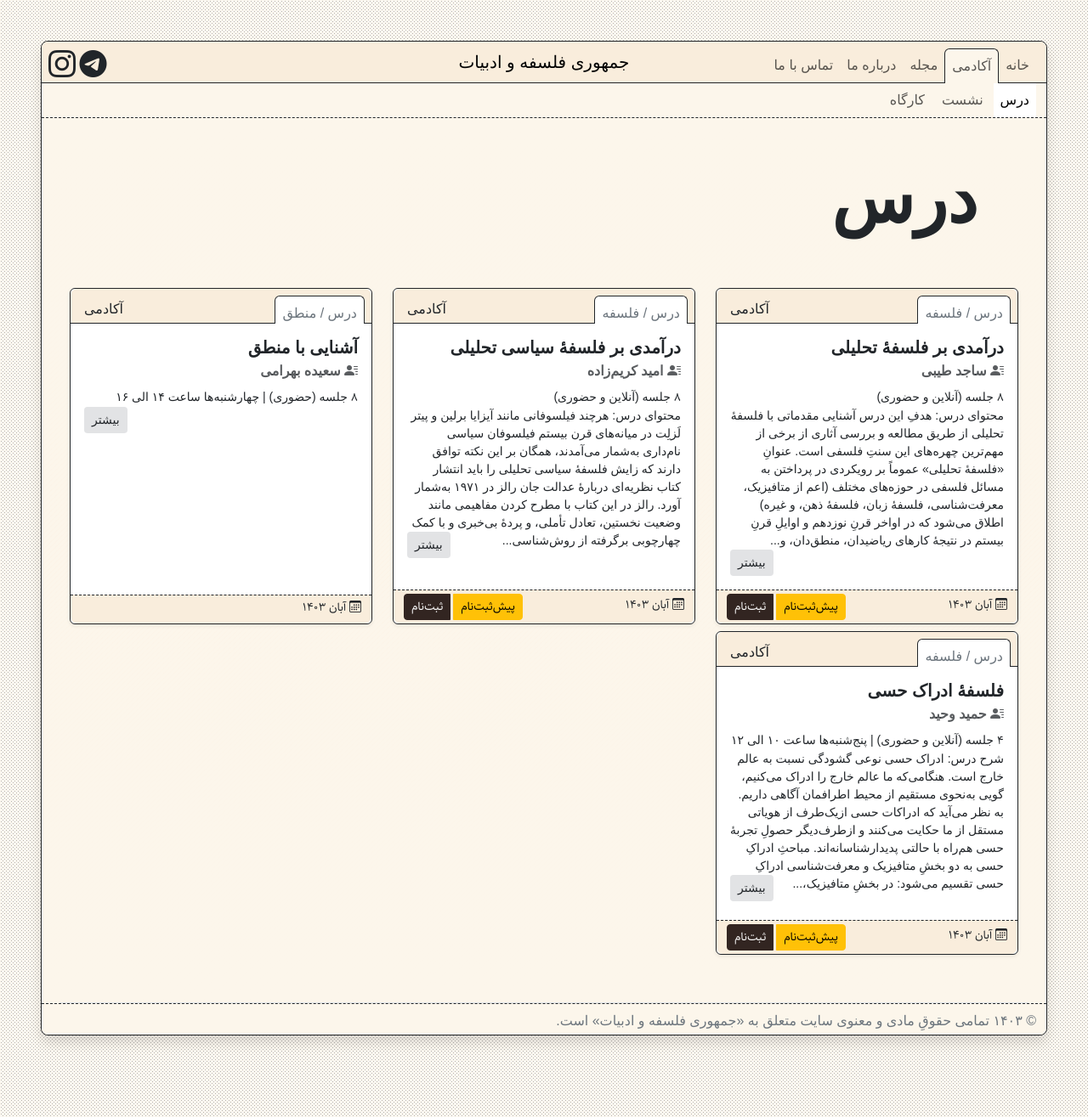
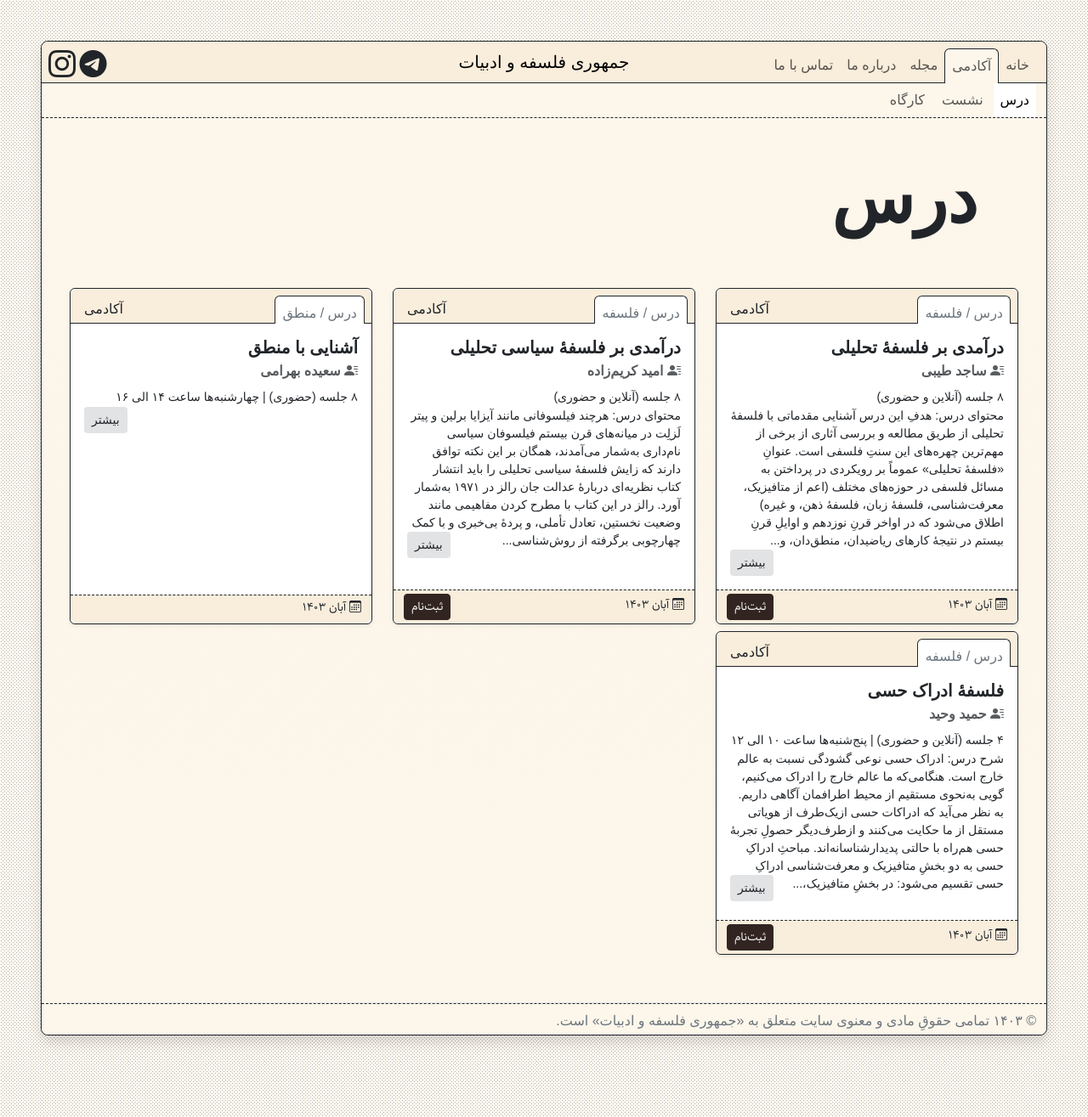
Before and after one commit to phicudemy/phicudemy.github.io, a Jekyll site: the page built from _contents/courses.md, in a window 1280 px wide. Shown: the whole page at 85% size. Built offline with Jekyll 4.4.1, drawn with Linux system fonts in a browser that asks for light colours; some web fonts are replaced.

Commit message:
Update cardCourse.html

```diff
--- a/_includes/cardCourse.html
+++ b/_includes/cardCourse.html
@@ -49,7 +49,6 @@
       <div class="font-fd">
         {%if post.register %}
         <div class="btn-group d-none d-sm-block float-end btn-group-sm" role="group" aria-label="registration">
-          <button type="button" class="btn btn-warning" data-bs-toggle="modal" data-bs-target="#preregistrModal">پیش‌ثبت‌نام</button>
           <a class="btn btn-first" href="{{post.register}}" target="_blank">ثبت‌نام</a>
         </div>
         {%endif%}
```
